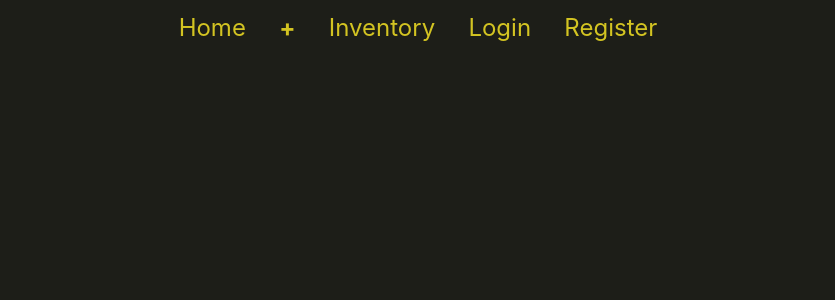
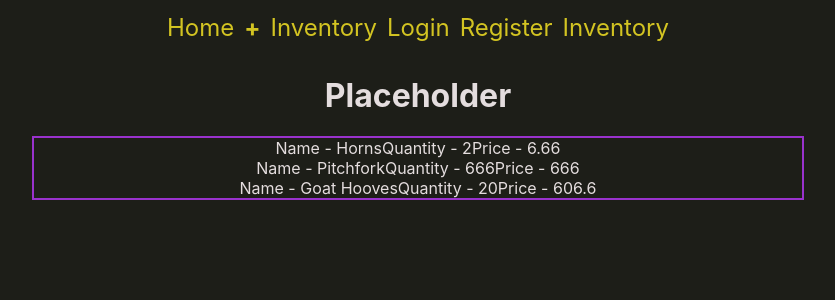
Before and after one commit to Richard-McGhee/inventory_manager, a React (Create React App) app in the folder client/: page /inventory in a window 1280 px wide. Shown: the top 300 px of the page, without its empty margins (222-1057 px from the left). Built offline with nearby package versions, Linux system fonts and the light colour scheme.

Commit message:
Added some dummy data to get a feel for the look and feel of the components, added an Inventory component as well for testing purposes but it will probably go away as it's redundant with the companyInventory area or CI will go away, either or

```diff
--- a/client/src/App.js
+++ b/client/src/App.js
@@ -5,6 +5,7 @@ import ItemForm from "./components/ItemForm";
 import CompanyForm from "./components/CompanyForm";
 import UserLoginForm from "./components/UserLoginForm"
 import UserRegisterForm from "./components/UserRegisterForm";
+import Inventory from "./components/Inventory";
 import "./App.css";
 
 function App() {
@@ -26,6 +27,9 @@ function App() {
         <Link to="/register" className="navLinks">
           Register
         </Link>
+        <Link to="/inventory" className="navLinks">
+          Inventory
+        </Link>
       </nav>
       <Switch>
         <Route exact path="/" component={Home} />
@@ -33,6 +37,7 @@ function App() {
         <Route path="/companyInventory" component={CompanyForm} />
         <Route path="/login" component={UserLoginForm} />
         <Route path="/register" component={UserRegisterForm} />
+        <Route path="/inventory" component={Inventory} />
       </Switch>
     </div>
   );
--- /dev/null
+++ b/client/src/components/API/DummyData.js
@@ -0,0 +1,62 @@
+const dummyItems = [
+    {
+        name: "Horns",
+        quantity: 2,
+        price: 6.66,
+        category: "Headwear",
+        SKU: 1,
+        sold: 0,
+        onHand: 2,
+        desc: "Demon Horns",
+        tags: "Demon, Hell, Horns",
+        onFloor: 2,
+        owner: {Companies: "Hell Works", User: "Belial"}
+    },
+    {
+        name: "Pitchfork",
+        quantity: 666,
+        price: 666.00,
+        category: "Accessory",
+        SKU: 2,
+        sold: 111,
+        onHand: 555,
+        desc: "A Red Pitchfork",
+        tags: "Hell, Weapon",
+        onFloor: 555,
+        owner: {Companies: "Hell Works", User: "Belial"}
+    },
+    {
+        name: "Goat Hooves",
+        quantity: 20,
+        price: 606.60,
+        category: "Footwear",
+        SKU: 3,
+        sold: 8,
+        onHand: 12,
+        desc: "Goat Hooves",
+        tags: "Demon, Hell, Feet",
+        onFloor: 4,
+        owner: {Companies: "", User: "Test"}
+    }
+]
+
+const dummyCompanies = [
+    {
+        name: "Hell Works",
+        size: "Large",
+        owners: "Belial"
+    }
+]
+
+const dummyUser = {
+    name: "Belial",
+    password: "666Free",
+    email: "satan@gmail.com",
+    comapnies: "Hell Works"
+}
+
+export {
+    dummyItems,
+    dummyCompanies,
+    dummyUser
+}
--- /dev/null
+++ b/client/src/components/Inventory.js
@@ -0,0 +1,42 @@
+import React from 'react'
+import { dummyItems } from './API/DummyData'
+import styled from 'styled-components'
+
+const InventoryStyles = styled.div`
+    display: flex;
+    flex-wrap: wrap;
+    justify-content: center;
+    h1{
+        width: 100%;
+        text-align: center;
+    }
+    div{
+        width: 100%;
+        display: flex;
+        flex-wrap: wrap;
+        justify-content: center;
+    }
+    .itemEntry{
+        width: 60%;
+        border: 2px solid darkorchid;
+    }
+`
+
+const Inventory = () => {
+    return (
+        <InventoryStyles>
+            <h1>Placeholder</h1>
+            <div className="itemEntry">
+                {dummyItems.length > 0 ? dummyItems.map((item, index) => (
+                    <div key={index}>
+                        Name - {item.name}
+                        Quantity - {item.quantity}
+                        Price - {item.price}
+                    </div>
+                )) : <div>EMPTY</div>}
+            </div>
+        </InventoryStyles>
+    );
+}
+
+export default Inventory
--- a/client/src/components/ItemForm.js
+++ b/client/src/components/ItemForm.js
@@ -29,7 +29,7 @@ const ItemsForm = () => {
         desc: "",
         tags: "",
         onFloor: 0,
-        owner: ""
+        owner: {Companies: "", User: ""}
 
     }
     const [formState, setFormState] = useState(initValues)
@@ -156,13 +156,23 @@ const ItemsForm = () => {
                         onChange={handleChange}
                     />
                 </label>
-                <label htmlFor="Item Owner">
-                    Owner
+                <label htmlFor="Item Owner: Companies">
+                    Owner: Companies
                     <input
                         type="text"
                         name="owner"
                         placeholder="Who Owns This Item Entry"
-                        value={initValues.owner}
+                        value={initValues.owner.Companies}
+                        onChange={handleChange}
+                    />
+                </label>
+                <label htmlFor="Item Owner: User">
+                    Owner: User
+                    <input
+                        type="text"
+                        name="owner"
+                        placeholder="Who Owns This Item Entry"
+                        value={initValues.owner.User}
                         onChange={handleChange}
                     />
                 </label>
```
